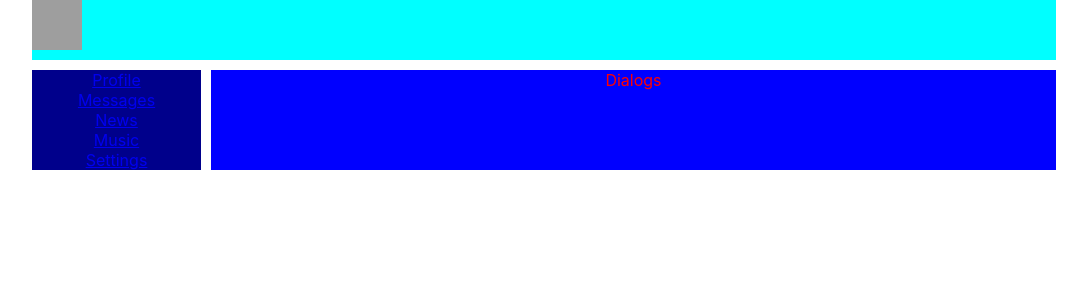
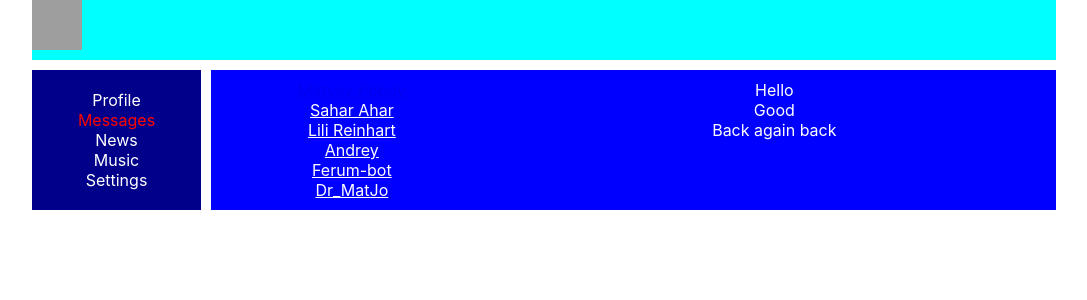
Before and after one commit to Ferum-bot/Start-App, a React (Create React App) app: page /messages in a window 1280 px wide. Shown: the top 300 px of the page, without its empty margins (96-1183 px from the left). Built offline with nearby package versions, Linux system fonts and the light colour scheme; grey boxes are pictures that could not be loaded.

Commit message:
added messages screen

```diff
--- a/src/app/App.js
+++ b/src/app/App.js
@@ -3,7 +3,7 @@ import React from "react";
 import Header from "../components/Header/Header";
 import NavBar from "../components/NavBar/NavBar";
 import Profile from "../components/Profile/Profile";
-import Dialogs from "../components/Dialogs/Dialogs";
+import Messages from "../components/Messages/Messages";
 import Settings from "../components/Settings/Settings";
 import {BrowserRouter, Route} from "react-router-dom";
 import Music from "../components/Music /Music";
@@ -16,7 +16,7 @@ function App() {
             <Header />
             <NavBar />
             <div className="Content">
-                <Route path='/messages' component={Dialogs}/>
+                <Route path='/messages' component={Messages}/>
                 <Route path='/profile' component={Profile}/>
                 <Route path='/settings' component={Settings}/>
                 <Route path='/music' component={Music}/>
--- a/src/components/Dialogs/Dialogs.jsx
+++ /dev/null
@@ -1,11 +0,0 @@
-import classes from './Dialogs.module.css'
-
-const Dialogs = (props) => {
-    return (
-      <div className={classes.mainDiv}>
-        Dialogs
-      </div>
-    );
-}
-
-export default Dialogs;
--- a/src/components/Dialogs/Dialogs.module.css
+++ /dev/null
@@ -1,3 +0,0 @@
-.mainDiv {
-    color: red;
-}
--- /dev/null
+++ b/src/components/Messages/Messages.jsx
@@ -0,0 +1,43 @@
+import classes from './Messages.module.css'
+import {NavLink} from "react-router-dom";
+
+const Messages = (props) => {
+    return (
+        <div className={classes.MainDiv}>
+            <div className={classes.Dialog}>
+                <div className={classes.ActiveDialogItem}>
+                    <NavLink to="messages/1">Matvey Popov</NavLink>
+                </div>
+                <div className={classes.DialogItem}>
+                    <NavLink to="messages/2">Sahar Ahar</NavLink>
+                </div>
+                <div className={classes.DialogItem}>
+                    <NavLink to="messages/3">Lili Reinhart</NavLink>
+                </div>
+                <div className={classes.DialogItem}>
+                    <NavLink to="messages/4">Andrey</NavLink>
+                </div>
+                <div className={classes.DialogItem}>
+                    <NavLink to="messages/5">Ferum-bot</NavLink>
+                </div>
+                <div className={classes.DialogItem}>
+                    <NavLink to="messages/6">Dr_MatJo</NavLink>
+                </div>
+            </div>
+            <div className={classes.Messages}>
+                <div className={classes.Message}>
+                    Hello
+                </div>
+                <div className={classes.Message}>
+                    Good
+                </div>
+                <div className={classes.Message}>
+                    Back again back
+                </div>
+            </div>
+
+        </div>
+    );
+}
+
+export default Messages;
--- /dev/null
+++ b/src/components/Messages/Messages.module.css
@@ -0,0 +1,29 @@
+.MainDiv {
+    display: grid;
+    grid-template-columns: 1fr 2fr;
+}
+
+.Dialog {
+    padding: 10px;
+
+}
+
+.DialogItem {
+    color: lawngreen;
+}
+
+.DialogItem a {
+    color: white;
+}
+
+.ActiveDialogItem {
+    color: red;
+}
+
+.Messages {
+    padding: 10px;
+}
+
+.Message {
+    color: white;
+}
--- a/src/components/Music /Music.module.css
+++ b/src/components/Music /Music.module.css
@@ -1,3 +1,3 @@
 .Wrapper {
-
+    color: darkgrey;
 }
--- a/src/components/NavBar/NavBar.jsx
+++ b/src/components/NavBar/NavBar.jsx
@@ -1,23 +1,24 @@
 import React from "react";
 import classes from './NavBar.module.css'
+import {NavLink} from "react-router-dom";
 
 const NavBar = () => {
     return (
         <nav className={classes.AppNavigation}>
             <div className={classes.Item}>
-                <a href="/profile">Profile</a>
+                <NavLink to="/profile" activeClassName={classes.activeLink}>Profile</NavLink>
             </div>
             <div className={classes.Item}>
-                <a href="/messages">Messages</a>
+                <NavLink to="/messages" activeClassName={classes.activeLink}>Messages</NavLink>
             </div>
             <div className={classes.Item}>
-                <a href="/news">News</a>
+                <NavLink to="/news" activeClassName={classes.activeLink}>News</NavLink>
             </div>
             <div className={classes.Item}>
-                <a href="/music">Music</a>
+                <NavLink to="/music" activeClassName={classes.activeLink}>Music</NavLink>
             </div>
             <div className={classes.Item}>
-                <a href="/settings">Settings</a>
+                <NavLink to="/settings" activeClassName={classes.activeLink}>Settings</NavLink>
             </div>
         </nav>
     );
--- a/src/components/NavBar/NavBar.module.css
+++ b/src/components/NavBar/NavBar.module.css
@@ -1,9 +1,18 @@
 .AppNavigation {
     grid-area: nav;
     background-color: darkblue;
+    padding: 20px;
 }
 
-.Item {
+.Item a {
     color: white;
-    size: A5;
+    text-decoration: none;
 }
+
+.Item a.activeLink {
+    color: red;
+}
+
+.ItemActive {
+    color: red;
+}
--- a/src/components/News/News.module.css
+++ b/src/components/News/News.module.css
@@ -1,3 +1,3 @@
 .Wrapper {
-
+    color: darkgrey;
 }
--- a/src/components/Settings/Settings.module.css
+++ b/src/components/Settings/Settings.module.css
@@ -1,3 +1,3 @@
 .Wrapper {
-
+    color: darkgrey;
 }
```
